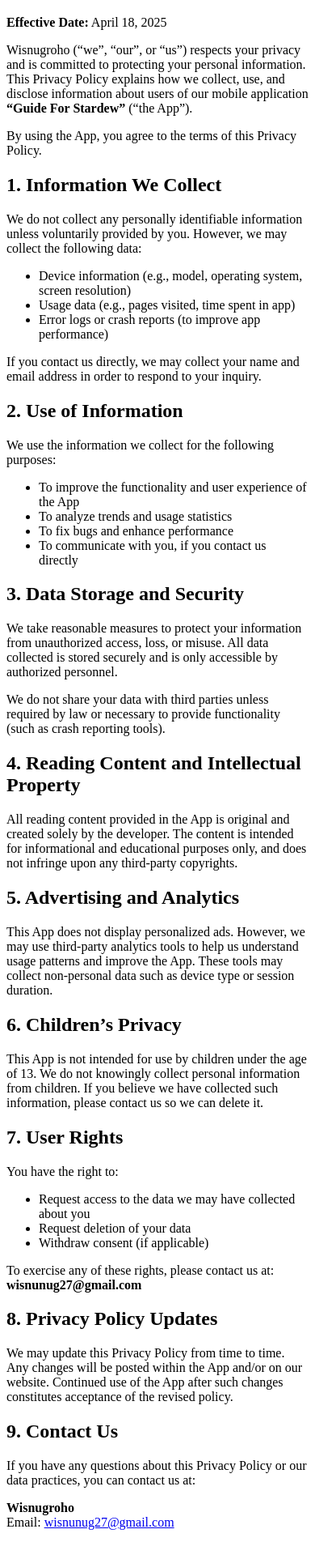
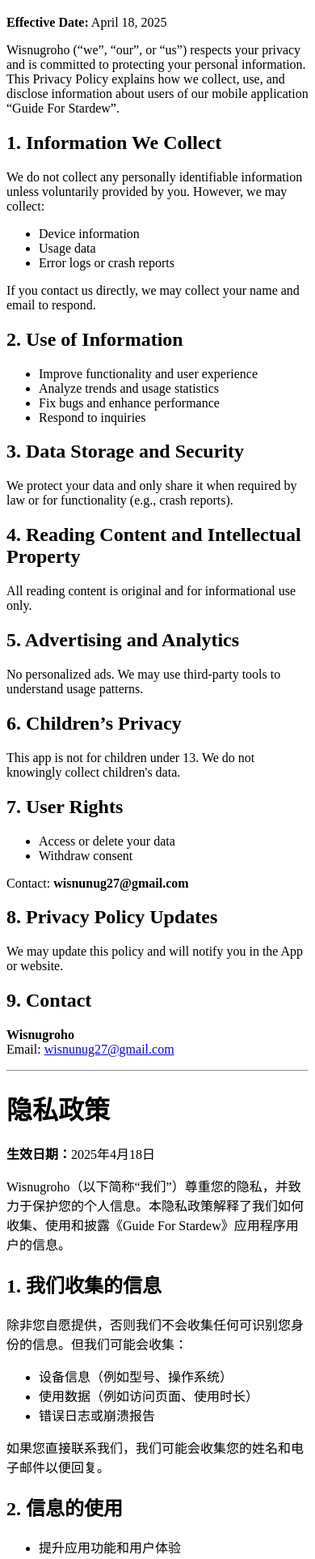
Before and after one commit to WisnuNug/privacypolicy-en, a plain HTML site: page index.html in a window 390 px wide. Shown: the part 61-1986 px from the top of the page at 81% size. Drawn offline with Linux system fonts and the light colour scheme.

Commit message:
Update index.html

```diff
--- a/index.html
+++ b/index.html
@@ -2,62 +2,104 @@
 <html lang="en">
 <head>
   <meta charset="UTF-8">
-  <title>Privacy Policy</title>
+  <title>Privacy Policy / 隐私政策</title>
 </head>
 <body>
   <h1>Privacy Policy</h1>
   <p><strong>Effective Date:</strong> April 18, 2025</p>
 
-  <p>Wisnugroho (“we”, “our”, or “us”) respects your privacy and is committed to protecting your personal information. This Privacy Policy explains how we collect, use, and disclose information about users of our mobile application <strong>“Guide For Stardew”</strong> (“the App”).</p>
-
-  <p>By using the App, you agree to the terms of this Privacy Policy.</p>
+  <p>Wisnugroho (“we”, “our”, or “us”) respects your privacy and is committed to protecting your personal information. This Privacy Policy explains how we collect, use, and disclose information about users of our mobile application “Guide For Stardew”.</p>
 
   <h2>1. Information We Collect</h2>
-  <p>We do not collect any personally identifiable information unless voluntarily provided by you. However, we may collect the following data:</p>
+  <p>We do not collect any personally identifiable information unless voluntarily provided by you. However, we may collect:</p>
   <ul>
-    <li>Device information (e.g., model, operating system, screen resolution)</li>
-    <li>Usage data (e.g., pages visited, time spent in app)</li>
-    <li>Error logs or crash reports (to improve app performance)</li>
+    <li>Device information</li>
+    <li>Usage data</li>
+    <li>Error logs or crash reports</li>
   </ul>
-  <p>If you contact us directly, we may collect your name and email address in order to respond to your inquiry.</p>
+  <p>If you contact us directly, we may collect your name and email to respond.</p>
 
   <h2>2. Use of Information</h2>
-  <p>We use the information we collect for the following purposes:</p>
   <ul>
-    <li>To improve the functionality and user experience of the App</li>
-    <li>To analyze trends and usage statistics</li>
-    <li>To fix bugs and enhance performance</li>
-    <li>To communicate with you, if you contact us directly</li>
+    <li>Improve functionality and user experience</li>
+    <li>Analyze trends and usage statistics</li>
+    <li>Fix bugs and enhance performance</li>
+    <li>Respond to inquiries</li>
   </ul>
 
   <h2>3. Data Storage and Security</h2>
-  <p>We take reasonable measures to protect your information from unauthorized access, loss, or misuse. All data collected is stored securely and is only accessible by authorized personnel.</p>
-  <p>We do not share your data with third parties unless required by law or necessary to provide functionality (such as crash reporting tools).</p>
+  <p>We protect your data and only share it when required by law or for functionality (e.g., crash reports).</p>
 
   <h2>4. Reading Content and Intellectual Property</h2>
-  <p>All reading content provided in the App is original and created solely by the developer. The content is intended for informational and educational purposes only, and does not infringe upon any third-party copyrights.</p>
+  <p>All reading content is original and for informational use only.</p>
 
   <h2>5. Advertising and Analytics</h2>
-  <p>This App does not display personalized ads. However, we may use third-party analytics tools to help us understand usage patterns and improve the App. These tools may collect non-personal data such as device type or session duration.</p>
+  <p>No personalized ads. We may use third-party tools to understand usage patterns.</p>
 
   <h2>6. Children’s Privacy</h2>
-  <p>This App is not intended for use by children under the age of 13. We do not knowingly collect personal information from children. If you believe we have collected such information, please contact us so we can delete it.</p>
+  <p>This app is not for children under 13. We do not knowingly collect children's data.</p>
 
   <h2>7. User Rights</h2>
-  <p>You have the right to:</p>
   <ul>
-    <li>Request access to the data we may have collected about you</li>
-    <li>Request deletion of your data</li>
-    <li>Withdraw consent (if applicable)</li>
+    <li>Access or delete your data</li>
+    <li>Withdraw consent</li>
   </ul>
-  <p>To exercise any of these rights, please contact us at: <strong>wisnunug27@gmail.com</strong></p>
+  <p>Contact: <strong>wisnunug27@gmail.com</strong></p>
 
   <h2>8. Privacy Policy Updates</h2>
-  <p>We may update this Privacy Policy from time to time. Any changes will be posted within the App and/or on our website. Continued use of the App after such changes constitutes acceptance of the revised policy.</p>
+  <p>We may update this policy and will notify you in the App or website.</p>
 
-  <h2>9. Contact Us</h2>
-  <p>If you have any questions about this Privacy Policy or our data practices, you can contact us at:</p>
-  <p><strong>Wisnugroho</strong><br>
-     Email: <a href="mailto:wisnunug27@gmail.com">wisnunug27@gmail.com</a></p>
+  <h2>9. Contact</h2>
+  <p><strong>Wisnugroho</strong><br>Email: <a href="mailto:wisnunug27@gmail.com">wisnunug27@gmail.com</a></p>
+
+  <hr>
+
+  <h1>隐私政策</h1>
+  <p><strong>生效日期：</strong>2025年4月18日</p>
+
+  <p>Wisnugroho（以下简称“我们”）尊重您的隐私，并致力于保护您的个人信息。本隐私政策解释了我们如何收集、使用和披露《Guide For Stardew》应用程序用户的信息。</p>
+
+  <h2>1. 我们收集的信息</h2>
+  <p>除非您自愿提供，否则我们不会收集任何可识别您身份的信息。但我们可能会收集：</p>
+  <ul>
+    <li>设备信息（例如型号、操作系统）</li>
+    <li>使用数据（例如访问页面、使用时长）</li>
+    <li>错误日志或崩溃报告</li>
+  </ul>
+  <p>如果您直接联系我们，我们可能会收集您的姓名和电子邮件以便回复。</p>
+
+  <h2>2. 信息的使用</h2>
+  <ul>
+    <li>提升应用功能和用户体验</li>
+    <li>分析使用趋势和统计数据</li>
+    <li>修复错误并提高性能</li>
+    <li>回应您的咨询</li>
+  </ul>
+
+  <h2>3. 数据存储与安全</h2>
+  <p>我们采取合理措施保护您的数据，不与第三方共享，除非依法或功能需要（如崩溃报告）。</p>
+
+  <h2>4. 阅读内容与知识产权</h2>
+  <p>App中所有内容均由开发者原创，仅用于信息与教育目的，不侵犯第三方版权。</p>
+
+  <h2>5. 广告与分析</h2>
+  <p>本应用不展示个性化广告，但可能使用第三方分析工具来了解使用情况。</p>
+
+  <h2>6. 儿童隐私</h2>
+  <p>本应用不适合13岁以下儿童使用，也不会故意收集儿童信息。</p>
+
+  <h2>7. 用户权利</h2>
+  <ul>
+    <li>访问或删除我们收集的您的数据</li>
+    <li>撤回您的同意（如适用）</li>
+  </ul>
+  <p>请通过以下方式联系我们：<strong>wisnunug27@gmail.com</strong></p>
+
+  <h2>8. 隐私政策的更新</h2>
+  <p>我们可能会不时更新本隐私政策，更新内容将在应用或网站中公布。</p>
+
+  <h2>9. 联系方式</h2>
+  <p><strong>Wisnugroho</strong><br>邮箱：<a href="mailto:wisnunug27@gmail.com">wisnunug27@gmail.com</a></p>
+
 </body>
 </html>
```
